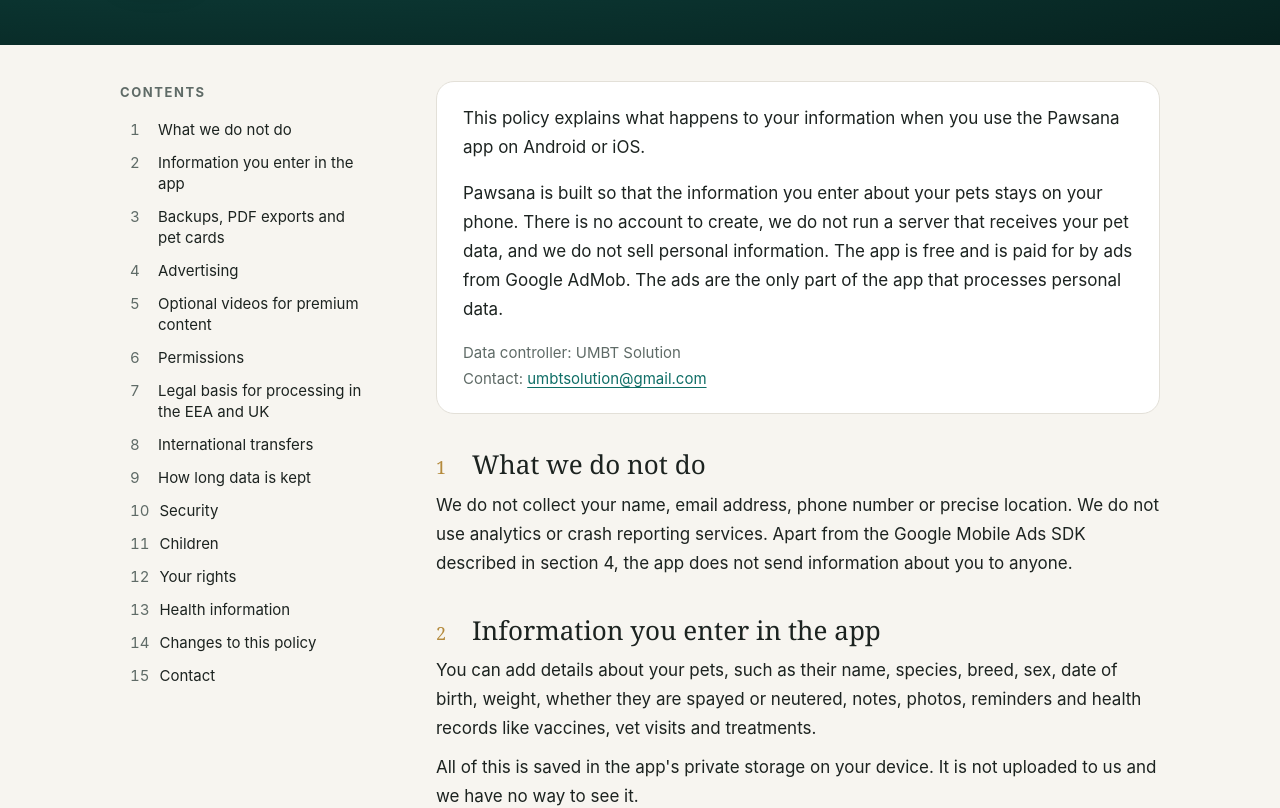
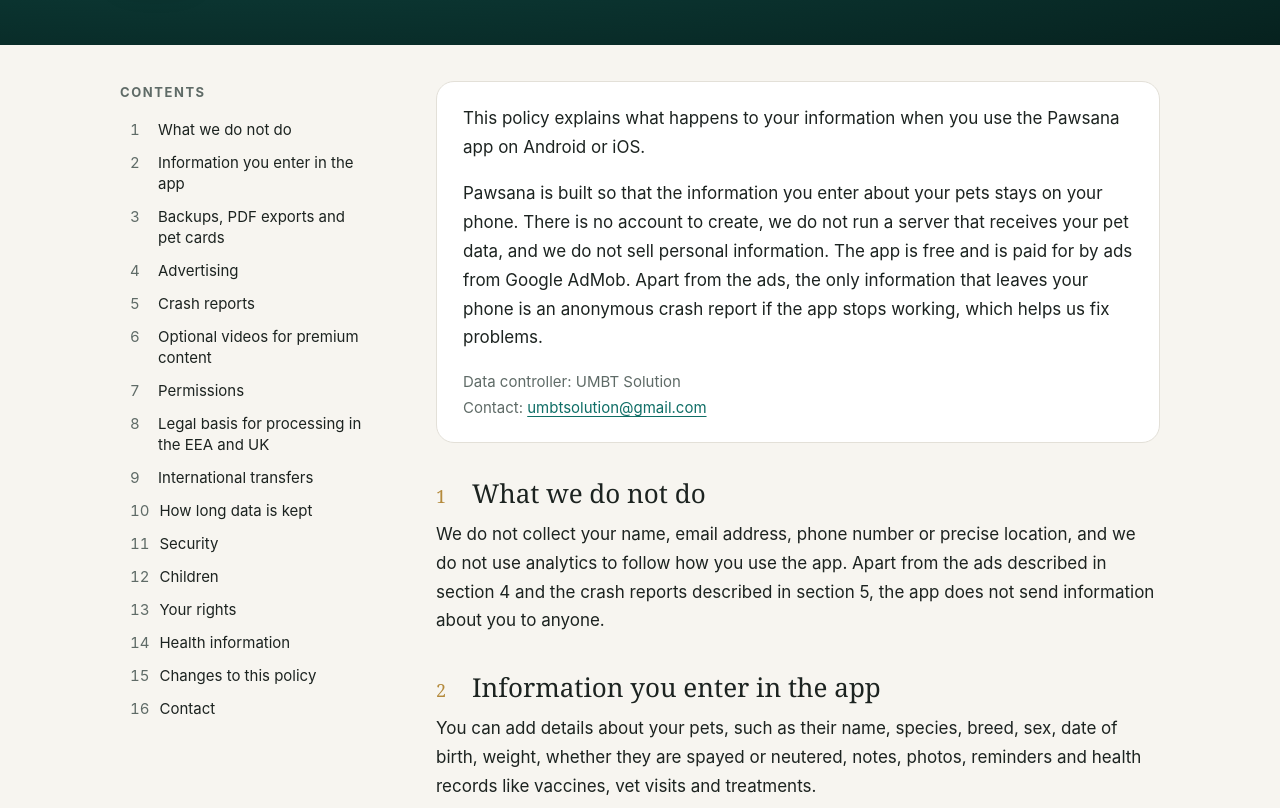
Before and after one commit to umbtsolution/umbtsolution.github.io, a plain HTML site: page pawsana/privacy/index.html in a window 1280 px wide. Shown: the part 169-977 px from the top of the page. Drawn offline with Linux system fonts and the light colour scheme.

Commit message:
Add files via upload

```diff
--- a/pawsana/privacy/index.html
+++ b/pawsana/privacy/index.html
@@ -28,29 +28,30 @@
           <li><a href="#information-you-enter-in-the-app"><span>2</span>Information you enter in the app</a></li>
           <li><a href="#backups-pdf-exports-and-pet-cards"><span>3</span>Backups, PDF exports and pet cards</a></li>
           <li><a href="#advertising"><span>4</span>Advertising</a></li>
-          <li><a href="#optional-videos-for-premium-content"><span>5</span>Optional videos for premium content</a></li>
-          <li><a href="#permissions"><span>6</span>Permissions</a></li>
-          <li><a href="#legal-basis-for-processing-in-the-eea-and-uk"><span>7</span>Legal basis for processing in the EEA and UK</a></li>
-          <li><a href="#international-transfers"><span>8</span>International transfers</a></li>
-          <li><a href="#how-long-data-is-kept"><span>9</span>How long data is kept</a></li>
-          <li><a href="#security"><span>10</span>Security</a></li>
-          <li><a href="#children"><span>11</span>Children</a></li>
-          <li><a href="#your-rights"><span>12</span>Your rights</a></li>
-          <li><a href="#health-information"><span>13</span>Health information</a></li>
-          <li><a href="#changes-to-this-policy"><span>14</span>Changes to this policy</a></li>
-          <li><a href="#contact"><span>15</span>Contact</a></li>
+          <li><a href="#crash-reports"><span>5</span>Crash reports</a></li>
+          <li><a href="#optional-videos-for-premium-content"><span>6</span>Optional videos for premium content</a></li>
+          <li><a href="#permissions"><span>7</span>Permissions</a></li>
+          <li><a href="#legal-basis-for-processing-in-the-eea-and-uk"><span>8</span>Legal basis for processing in the EEA and UK</a></li>
+          <li><a href="#international-transfers"><span>9</span>International transfers</a></li>
+          <li><a href="#how-long-data-is-kept"><span>10</span>How long data is kept</a></li>
+          <li><a href="#security"><span>11</span>Security</a></li>
+          <li><a href="#children"><span>12</span>Children</a></li>
+          <li><a href="#your-rights"><span>13</span>Your rights</a></li>
+          <li><a href="#health-information"><span>14</span>Health information</a></li>
+          <li><a href="#changes-to-this-policy"><span>15</span>Changes to this policy</a></li>
+          <li><a href="#contact"><span>16</span>Contact</a></li>
       </ol>
     </nav>
 
     <main>
       <div class="intro">
         <p>This policy explains what happens to your information when you use the Pawsana app on Android or iOS.</p>
-        <p>Pawsana is built so that the information you enter about your pets stays on your phone. There is no account to create, we do not run a server that receives your pet data, and we do not sell personal information. The app is free and is paid for by ads from Google AdMob. The ads are the only part of the app that processes personal data.</p>
+        <p>Pawsana is built so that the information you enter about your pets stays on your phone. There is no account to create, we do not run a server that receives your pet data, and we do not sell personal information. The app is free and is paid for by ads from Google AdMob. Apart from the ads, the only information that leaves your phone is an anonymous crash report if the app stops working, which helps us fix problems.</p>
         <p class="meta">Data controller: UMBT Solution<br>Contact: <a href="mailto:umbtsolution@gmail.com">umbtsolution@gmail.com</a></p>
       </div>
         <section id="what-we-do-not-do">
           <h2><span class="num">1</span>What we do not do</h2>
-          <p>We do not collect your name, email address, phone number or precise location. We do not use analytics or crash reporting services. Apart from the Google Mobile Ads SDK described in section 4, the app does not send information about you to anyone.</p>
+          <p>We do not collect your name, email address, phone number or precise location, and we do not use analytics to follow how you use the app. Apart from the ads described in section 4 and the crash reports described in section 5, the app does not send information about you to anyone.</p>
         </section>
         <section id="information-you-enter-in-the-app">
           <h2><span class="num">2</span>Information you enter in the app</h2>
@@ -79,55 +80,60 @@
           <p>On Android, you can reset or delete your advertising ID in your phone's settings, usually under Google and then Ads.</p>
           <p>In some US states you have the right to opt out of the sale or sharing of personal information for targeted advertising. You can do this with the device settings described above and, where it appears, the Ad privacy options in the app's Settings.</p>
         </section>
+        <section id="crash-reports">
+          <h2><span class="num">5</span>Crash reports</h2>
+          <p>If the app crashes or hits a serious error, it sends a crash report to Firebase Crashlytics, a service provided by Google LLC. The report contains technical details about the error, such as which part of the app failed, the app version, your device model, operating system version and free memory, the time of the crash, and a random identifier for this installation of the app that is not linked to you or to your advertising identifier.</p>
+          <p>Crash reports do not contain your pet data, photos or notes. We use them only to find and fix problems. Google keeps crash reports for 90 days and processes them under the Firebase terms and Google's privacy policy at <a href="https://policies.google.com/privacy" rel="noopener">https://policies.google.com/privacy</a>.</p>
+        </section>
         <section id="optional-videos-for-premium-content">
-          <h2><span class="num">5</span>Optional videos for premium content</h2>
+          <h2><span class="num">6</span>Optional videos for premium content</h2>
           <p>Some extras can be unlocked by watching a short video: a behavior or training guide, which stays open while you read it, or a premium design for your pet card, which stays available while you are on the card screen. Watching is always your choice. The video is an ad from Google AdMob and is covered by section 4. The app does not keep any record of these unlocks.</p>
           <p>First aid, the food safety checker, reminders, health records and health guides never require a video.</p>
         </section>
         <section id="permissions">
-          <h2><span class="num">6</span>Permissions</h2>
+          <h2><span class="num">7</span>Permissions</h2>
           <p>Notifications are used to show the reminders and birthday greetings you set up.</p>
           <p>The camera and photo library are used only when you choose to add a photo of your pet.</p>
-          <p>Internet access is used to load ads. Everything else in the app works offline.</p>
+          <p>Internet access is used to load ads and to send crash reports. Everything else in the app works offline.</p>
           <p>On Android, the app also asks to run when the phone starts, so that your reminders are scheduled again after a restart.</p>
           <p>You can turn off any of these permissions in your device settings. The app will keep working, although the related feature may not.</p>
         </section>
         <section id="legal-basis-for-processing-in-the-eea-and-uk">
-          <h2><span class="num">7</span>Legal basis for processing in the EEA and UK</h2>
-          <p>If the GDPR or UK GDPR applies to you, your pet data is processed only on your own device so that the app can provide the features you use. Personalized ads are based on your consent, which you can withdraw at any time in the app's Settings, under Ad privacy options. Non-personalized ads, ad measurement and fraud prevention are based on our legitimate interest in keeping the app free and secure, or on your consent where the law requires it.</p>
+          <h2><span class="num">8</span>Legal basis for processing in the EEA and UK</h2>
+          <p>If the GDPR or UK GDPR applies to you, your pet data is processed only on your own device so that the app can provide the features you use. Personalized ads are based on your consent, which you can withdraw at any time in the app's Settings, under Ad privacy options. Non-personalized ads, ad measurement and fraud prevention are based on our legitimate interest in keeping the app free and secure, or on your consent where the law requires it. Crash reports are based on our legitimate interest in keeping the app stable and fixing errors.</p>
         </section>
         <section id="international-transfers">
-          <h2><span class="num">8</span>International transfers</h2>
-          <p>Google may process advertising data on servers outside your country, including in the United States. Google uses recognized safeguards for these transfers, such as the EU Standard Contractual Clauses and the EU-US Data Privacy Framework. Google's privacy policy has more details.</p>
+          <h2><span class="num">9</span>International transfers</h2>
+          <p>Google may process advertising data and crash reports on servers outside your country, including in the United States. Google uses recognized safeguards for these transfers, such as the EU Standard Contractual Clauses and the EU-US Data Privacy Framework. Google's privacy policy has more details.</p>
         </section>
         <section id="how-long-data-is-kept">
-          <h2><span class="num">9</span>How long data is kept</h2>
-          <p>Your pet data, photos and settings stay on your device until you delete them or uninstall the app. Advertising data is kept by Google according to its own retention policy, available at <a href="https://policies.google.com/technologies/retention" rel="noopener">https://policies.google.com/technologies/retention</a>.</p>
+          <h2><span class="num">10</span>How long data is kept</h2>
+          <p>Your pet data, photos and settings stay on your device until you delete them or uninstall the app. Advertising data is kept by Google according to its own retention policy, available at <a href="https://policies.google.com/technologies/retention" rel="noopener">https://policies.google.com/technologies/retention</a>. Crash reports are deleted after 90 days.</p>
         </section>
         <section id="security">
-          <h2><span class="num">10</span>Security</h2>
+          <h2><span class="num">11</span>Security</h2>
           <p>Your pet data is kept in the app's private storage, which other apps cannot read under the normal security rules of Android and iOS. We recommend protecting your phone with a screen lock. Backup files you create are not encrypted, so please store them safely.</p>
         </section>
         <section id="children">
-          <h2><span class="num">11</span>Children</h2>
+          <h2><span class="num">12</span>Children</h2>
           <p>Pawsana is meant for a general audience and is not aimed at children under 13, or under the higher minimum age that applies in your country, such as 16 in some EEA countries. We do not knowingly collect personal information from children. If you believe a child has given us personal information, please contact us and we will help.</p>
         </section>
         <section id="your-rights">
-          <h2><span class="num">12</span>Your rights</h2>
+          <h2><span class="num">13</span>Your rights</h2>
           <p>Because your pet data lives only on your device, you are in full control of it. You can view, change, export or delete it in the app at any time, and we do not hold a copy.</p>
           <p>Depending on where you live, you may have the right to access, correct or delete personal data, to restrict or object to its use, to receive a copy of it, and to withdraw your consent. For advertising data handled by Google, you can use the options in section 4 and the tools described in Google's privacy policy. For anything else, write to us at the address below and we will reply within the time the law allows.</p>
           <p>If you are in the EEA or the UK, you can also complain to your local data protection authority.</p>
         </section>
         <section id="health-information">
-          <h2><span class="num">13</span>Health information</h2>
+          <h2><span class="num">14</span>Health information</h2>
           <p>The care guides, food checker and first aid content in Pawsana are general information and are not a substitute for advice from a veterinarian. In an emergency, contact your vet or the nearest emergency animal clinic straight away.</p>
         </section>
         <section id="changes-to-this-policy">
-          <h2><span class="num">14</span>Changes to this policy</h2>
+          <h2><span class="num">15</span>Changes to this policy</h2>
           <p>We may update this policy when the app changes or when the law requires it. The date at the top shows when it was last updated. If we make important changes, we will mention them in the app or on its store page.</p>
         </section>
         <section id="contact">
-          <h2><span class="num">15</span>Contact</h2>
+          <h2><span class="num">16</span>Contact</h2>
           <p>If you have questions about this policy or your data, please email <a href="mailto:umbtsolution@gmail.com">umbtsolution@gmail.com</a>.</p>
         </section>
     </main>
```
